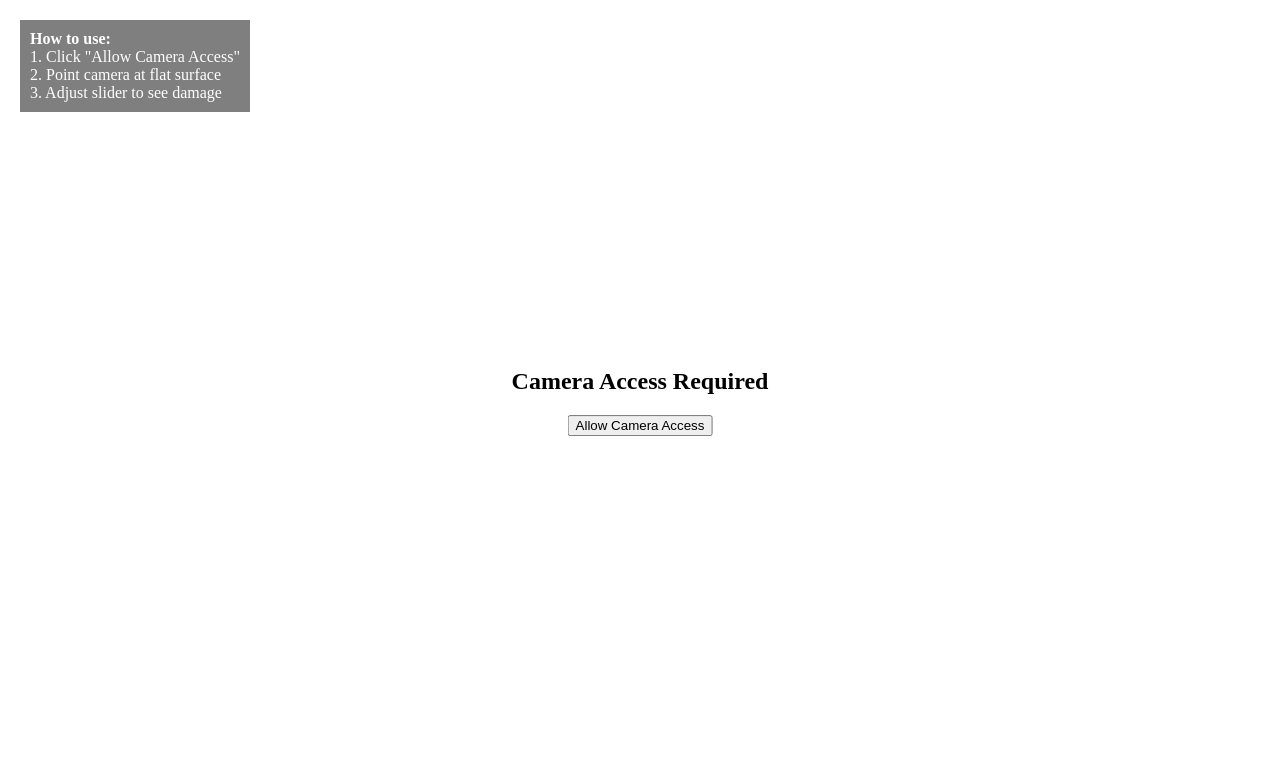
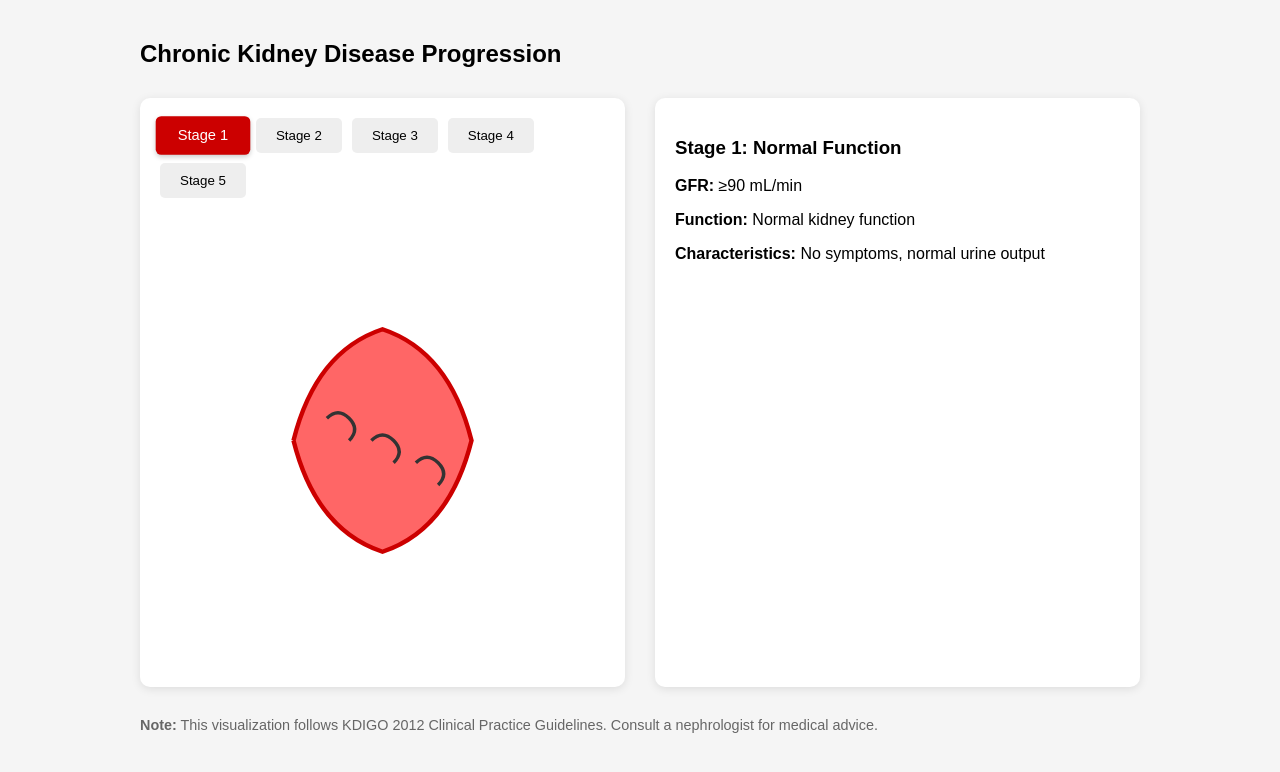
Before and after one commit to ShounakPalnitkar/ARVR, a plain HTML site: page index.html in a window 1280 px wide. Drawn offline with Linux system fonts and the light colour scheme.

Commit message:
Update index.html

```diff
--- a/index.html
+++ b/index.html
@@ -1,131 +1,225 @@
 <!DOCTYPE html>
 <html>
 <head>
-    <title>Kidney AR - Guaranteed Working</title>
-    <script src="https://aframe.io/releases/1.3.0/aframe.min.js"></script>
-    <script src="https://raw.githack.com/AR-js-org/AR.js/master/aframe/build/aframe-ar.js"></script>
+    <title>CKD Stage Visualizer</title>
     <style>
-        body { margin: 0; overflow: hidden; }
-        #permission-box {
-            position: fixed;
-            top: 50%;
-            left: 50%;
-            transform: translate(-50%, -50%);
+        body {
+            font-family: Arial, sans-serif;
+            max-width: 1000px;
+            margin: 0 auto;
+            padding: 20px;
+            background: #f5f5f5;
+        }
+
+        .container {
+            display: grid;
+            grid-template-columns: 1fr 1fr;
+            gap: 30px;
+            margin-top: 30px;
+        }
+
+        #kidney-visual {
             background: white;
             padding: 20px;
             border-radius: 10px;
-            text-align: center;
-            z-index: 10000;
+            box-shadow: 0 2px 10px rgba(0,0,0,0.1);
         }
-        .controls {
-            position: fixed;
-            bottom: 20px;
-            left: 20px;
-            background: rgba(0,0,0,0.7);
+
+        .stage-controls {
+            display: flex;
+            flex-wrap: wrap;
+            gap: 10px;
+            margin-bottom: 20px;
+        }
+
+        .stage-btn {
+            padding: 10px 20px;
+            border: none;
+            border-radius: 5px;
+            cursor: pointer;
+            background-color: #eee;
+            transition: all 0.3s;
+        }
+
+        .stage-btn.active {
+            background-color: #cc0000;
             color: white;
-            padding: 15px;
+            transform: scale(1.1);
+            box-shadow: 0 2px 5px rgba(0,0,0,0.2);
+        }
+
+        .medical-info {
+            background: white;
+            padding: 20px;
             border-radius: 10px;
+            box-shadow: 0 2px 10px rgba(0,0,0,0.1);
+        }
+
+        /* SVG styles */
+        svg {
+            width: 100%;
+            height: auto;
+            max-width: 100%;
+        }
+
+        .kidney-path {
+            transform-origin: center;
+            transition: all 0.5s ease;
+        }
+
+        .nephron {
+            stroke: #333;
+            stroke-width: 1.5;
+            fill: none;
+            transition: opacity 0.4s ease;
+        }
+
+        .scar {
+            stroke: #000;
+            stroke-width: 1.2;
+            stroke-dasharray: 4;
+            fill: none;
+            opacity: 0;
+            transition: opacity 0.4s ease;
         }
     </style>
 </head>
 <body>
-    <!-- Permission Request -->
-    <div id="permission-box">
-        <h2>Camera Access Required</h2>
-        <button onclick="startAR()">Allow Camera Access</button>
-        <p id="error-msg" style="color: red; margin-top: 10px;"></p>
-    </div>
+    <h2>Chronic Kidney Disease Progression</h2>
 
-    <!-- AR Scene -->
-    <a-scene embedded arjs="sourceType: webcam; debugUIEnabled: false;" style="display: none;">
-        <!-- Marker-based (for maximum compatibility) -->
-        <a-marker preset="hiro">
-            <a-entity gltf-model="https://cdn.glitch.global/df837afa-0dcd-45f4-8e2c-791d7c2a6358/kidney.glb"
-                     scale="0.3 0.3 0.3"
-                     animation="property: rotation; to: 0 360 0; loop: true; dur: 10000">
-            </a-entity>
-        </a-marker>
+    <div class="container">
+        <div id="kidney-visual">
+            <div class="stage-controls">
+                <button class="stage-btn" data-stage="1">Stage 1</button>
+                <button class="stage-btn" data-stage="2">Stage 2</button>
+                <button class="stage-btn" data-stage="3">Stage 3</button>
+                <button class="stage-btn" data-stage="4">Stage 4</button>
+                <button class="stage-btn" data-stage="5">Stage 5</button>
+            </div>
 
-        <!-- Markerless (for newer devices) -->
-        <a-entity camera></a-entity>
-        <a-entity cursor="rayOrigin: mouse"></a-entity>
-    </a-scene>
+            <svg viewBox="0 0 200 200" id="kidney-svg">
+                <!-- Kidney Shape -->
+                <path class="kidney-path" d="M60,100 Q70,60 100,50 Q130,60 140,100 Q130,140 100,150 Q70,140 60,100"
+                      fill="#ff6666" stroke="#cc0000" stroke-width="2" />
 
-    <!-- Controls -->
-    <div class="controls" style="display: none;">
-        <input type="range" id="damage" min="0" max="100" value="0">
-        <p>Damage Level: <span id="damage-value">0</span>%</p>
+                <!-- Nephrons -->
+                <path class="nephron" d="M75,90 Q80,85 85,90 Q90,95 85,100" />
+                <path class="nephron" d="M95,100 Q100,95 105,100 Q110,105 105,110" />
+                <path class="nephron" d="M115,110 Q120,105 125,110 Q130,115 125,120" />
+
+                <!-- Scars -->
+                <path class="scar" d="M70,110 Q75,115 80,110" />
+                <path class="scar" d="M100,120 Q105,125 110,120" />
+                <path class="scar" d="M125,105 Q130,110 135,105" />
+            </svg>
+        </div>
+
+        <div class="medical-info">
+            <h3 id="stage-title">Stage 1: Normal Function</h3>
+            <div class="stage-details">
+                <p><strong>GFR:</strong> <span id="gfr-value">≥90</span> mL/min</p>
+                <p><strong>Function:</strong> <span id="function-status">Normal kidney function</span></p>
+                <p><strong>Characteristics:</strong> <span id="stage-chars">No symptoms, normal urine output</span></p>
+            </div>
+        </div>
     </div>
 
     <script>
-        // 1. Handle Camera Permissions
-        async function startAR() {
-            try {
-                // Request camera access first
-                const stream = await navigator.mediaDevices.getUserMedia({ video: true });
+        const stageData = {
+            1: {
+                color: "#ff6666",
+                scale: 1,
+                gfr: "≥90",
+                function: "Normal kidney function",
+                characteristics: "No symptoms, normal urine output",
+                nephrons: 3,
+                scars: 0,
+                title: "Stage 1: Normal Function"
+            },
+            2: {
+                color: "#ff4444",
+                scale: 0.95,
+                gfr: "60-89",
+                function: "Mild loss of function",
+                characteristics: "Mild proteinuria, possible hypertension",
+                nephrons: 2,
+                scars: 1,
+                title: "Stage 2: Mild CKD"
+            },
+            3: {
+                color: "#ff2222",
+                scale: 0.90,
+                gfr: "30-59",
+                function: "Moderate loss of function",
+                characteristics: "Fatigue, swelling, anemia",
+                nephrons: 1,
+                scars: 2,
+                title: "Stage 3: Moderate CKD"
+            },
+            4: {
+                color: "#cc0000",
+                scale: 0.85,
+                gfr: "15-29",
+                function: "Severe loss of function",
+                characteristics: "Bone pain, fluid retention, nausea",
+                nephrons: 0,
+                scars: 3,
+                title: "Stage 4: Severe CKD"
+            },
+            5: {
+                color: "#990000",
+                scale: 0.8,
+                gfr: "<15",
+                function: "Kidney Failure",
+                characteristics: "Uremia, dialysis required",
+                nephrons: 0,
+                scars: 3,
+                title: "Stage 5: Kidney Failure"
+            }
+        };
 
-                // Hide permission box
-                document.getElementById('permission-box').style.display = 'none';
-
-                // Show AR scene
-                const scene = document.querySelector('a-scene');
-                scene.style.display = 'block';
-
-                // Show controls
-                document.querySelector('.controls').style.display = 'block';
-
-                // Start AR
-                scene.addEventListener('loaded', () => {
-                    // Add click handler for markerless AR
-                    scene.addEventListener('click', (evt) => {
-                        const entity = document.createElement('a-entity');
-                        entity.setAttribute('gltf-model', 'https://cdn.glitch.global/df837afa-0dcd-45f4-8e2c-791d7c2a6358/kidney.glb');
-                        entity.setAttribute('scale', '0.3 0.3 0.3');
-                        entity.object3D.position.copy(evt.detail.intersection.point);
-                        scene.appendChild(entity);
-                    });
-                });
-
-            } catch (error) {
-                document.getElementById('error-msg').textContent =
-                    `Error: ${error.message}. Please enable camera access in browser settings.`;
-            }
-        }
-
-        // 2. Damage Visualization
-        document.getElementById('damage').addEventListener('input', (e) => {
-            const damage = e.target.value / 100;
-            document.getElementById('damage-value').textContent = e.target.value;
-
-            // Update all kidney models
-            document.querySelectorAll('[gltf-model]').forEach(kidney => {
-                // Color change (red to brown)
-                kidney.setAttribute('material', 'color', `hsl(${30 - (damage * 30)}, 70%, 50%)`);
-
-                // Size reduction
-                const scale = 0.3 - (damage * 0.15);
-                kidney.setAttribute('scale', `${scale} ${scale} ${scale}`);
-
-                // Surface texture
-                kidney.setAttribute('roughness', damage);
+        document.querySelectorAll('.stage-btn').forEach(btn => {
+            btn.addEventListener('click', function() {
+                document.querySelectorAll('.stage-btn').forEach(b => b.classList.remove('active'));
+                this.classList.add('active');
+                const stage = this.dataset.stage;
+                updateVisualization(stage);
             });
         });
 
-        // 3. Compatibility Check
-        window.addEventListener('load', () => {
-            if (!navigator.mediaDevices || !navigator.mediaDevices.getUserMedia) {
-                document.getElementById('error-msg').textContent =
-                    'Webcam access not supported. Use Chrome/Firefox on Android or Safari on iOS.';
-            }
-        });
+        function updateVisualization(stage) {
+            const data = stageData[stage];
+            const kidney = document.querySelector('.kidney-path');
+            const nephrons = document.querySelectorAll('.nephron');
+            const scars = document.querySelectorAll('.scar');
+
+            // Kidney color and scale
+            kidney.style.fill = data.color;
+            kidney.setAttribute("transform", `scale(${data.scale}) translate(${(1 - data.scale) * 100}, ${(1 - data.scale) * 100})`);
+
+            // Nephron visibility
+            nephrons.forEach((n, i) => {
+                n.style.opacity = i < data.nephrons ? 1 : 0.2;
+            });
+
+            // Scar visibility
+            scars.forEach((s, i) => {
+                s.style.opacity = i < data.scars ? 0.8 : 0;
+            });
+
+            // Medical info
+            document.getElementById('stage-title').textContent = data.title;
+            document.getElementById('gfr-value').textContent = data.gfr;
+            document.getElementById('function-status').textContent = data.function;
+            document.getElementById('stage-chars').textContent = data.characteristics;
+        }
+
+        // Load default view
+        document.querySelector('.stage-btn[data-stage="1"]').click();
     </script>
 
-    <!-- Instructions -->
-    <div style="position: fixed; top: 20px; left: 20px; color: white; background: rgba(0,0,0,0.5); padding: 10px;">
-        <strong>How to use:</strong><br>
-        1. Click "Allow Camera Access"<br>
-        2. Point camera at flat surface<br>
-        3. Adjust slider to see damage
+    <div style="margin-top: 30px; color: #666; font-size: 0.9em;">
+        <strong>Note:</strong> This visualization follows KDIGO 2012 Clinical Practice Guidelines. Consult a nephrologist for medical advice.
     </div>
 </body>
 </html>
```
